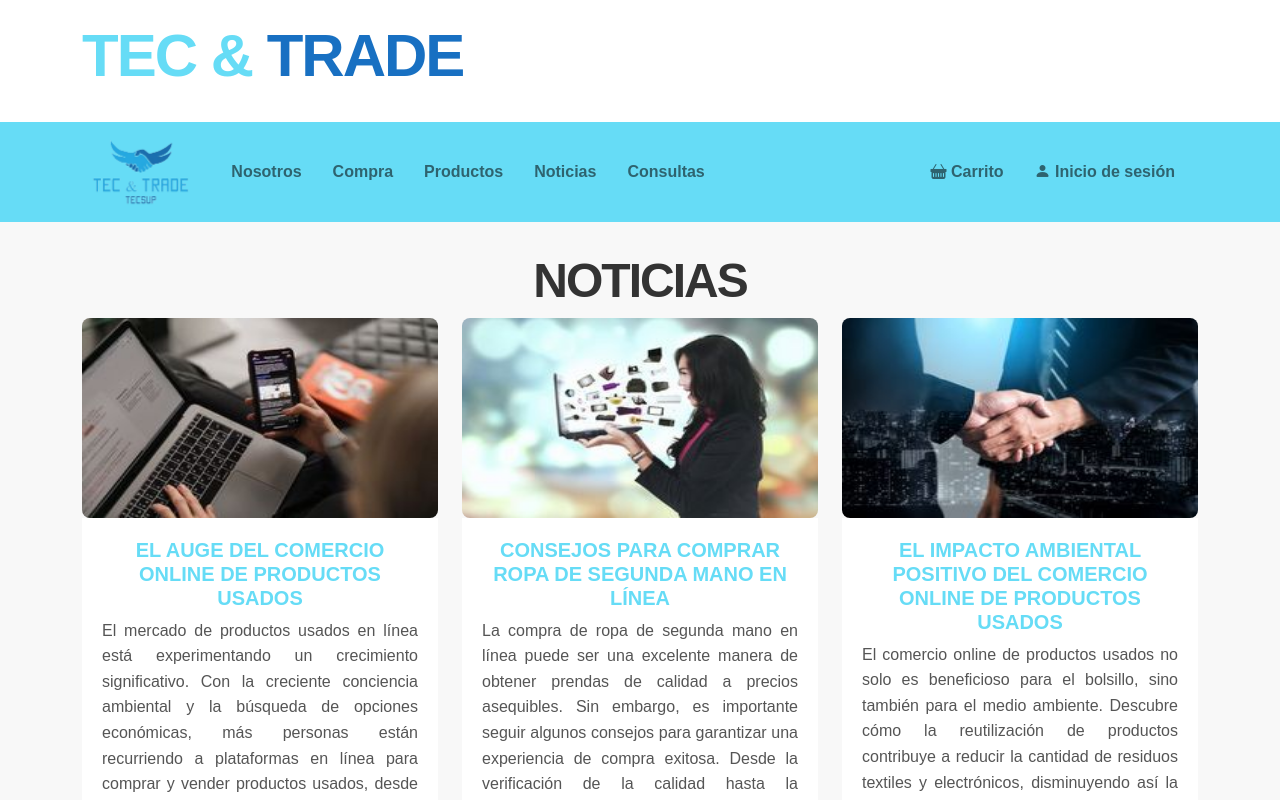
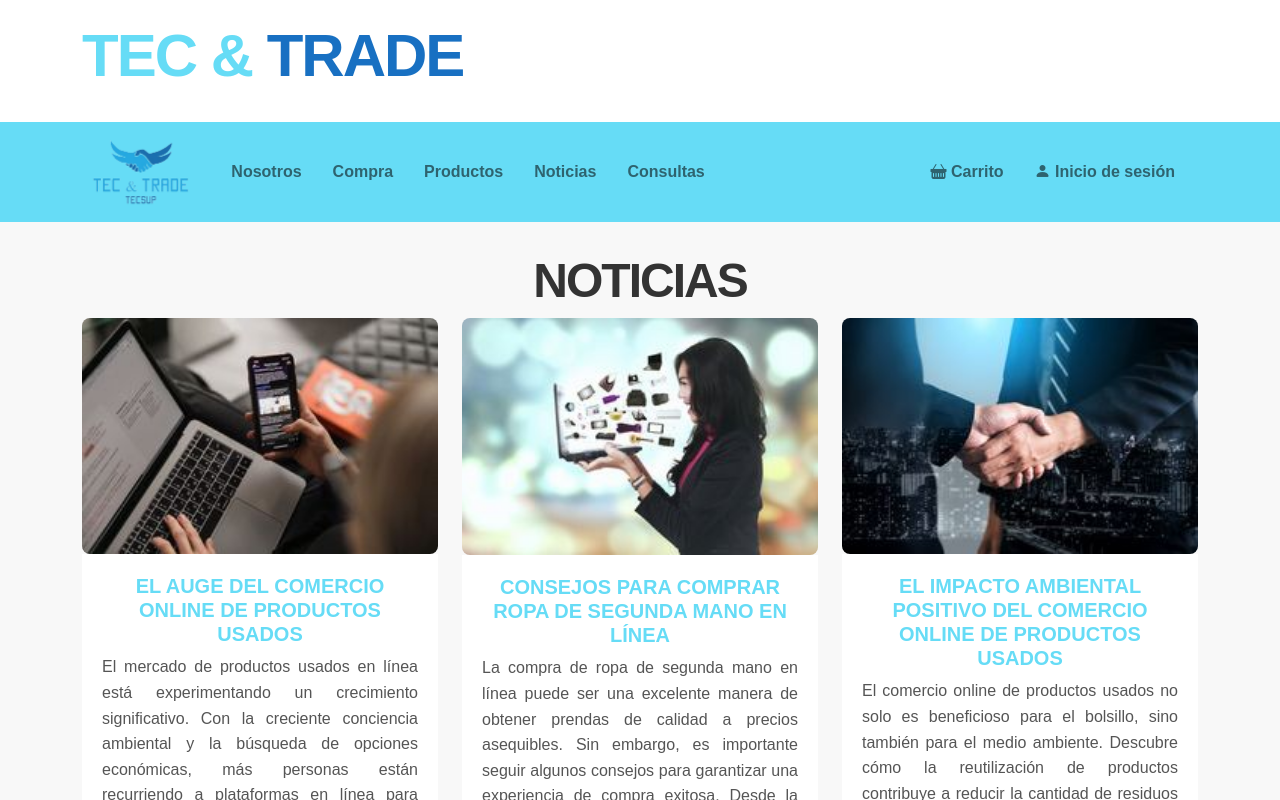
Before and after one commit to josearcos2023/frontEnd2, a React (Vite) app: page /noticias in a window 1280 px wide. Shown: the top 800 px of the page. Built offline with nearby package versions, Linux system fonts and the light colour scheme.

Commit message:
tall img

```diff
--- a/src/home/Noticias.css
+++ b/src/home/Noticias.css
@@ -42,7 +42,7 @@ h2 {
 /* Estilos para la imagen de la noticia */
 img {
   width: 100%;
-  max-height: 200px; /* Ajusta según sea necesario */
+  max-height: 300px;
   border-radius: 8px;
 }
 
```
